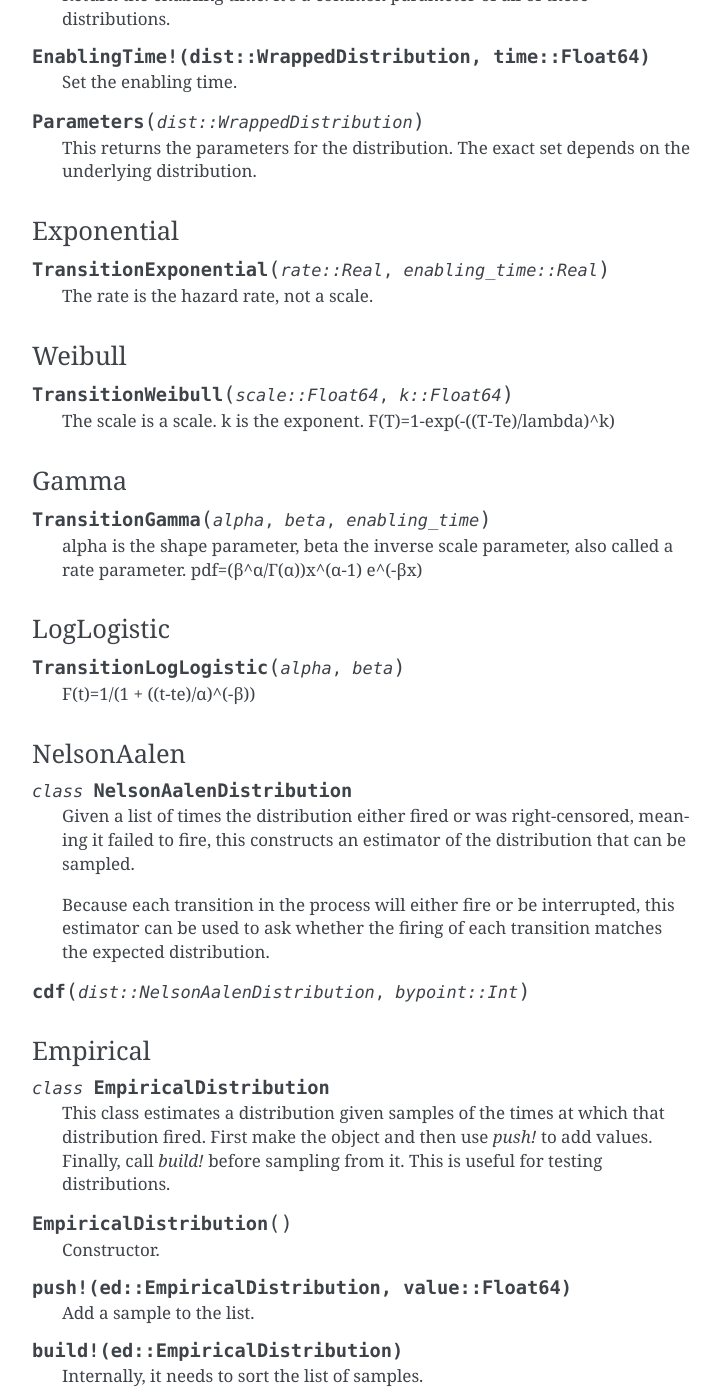
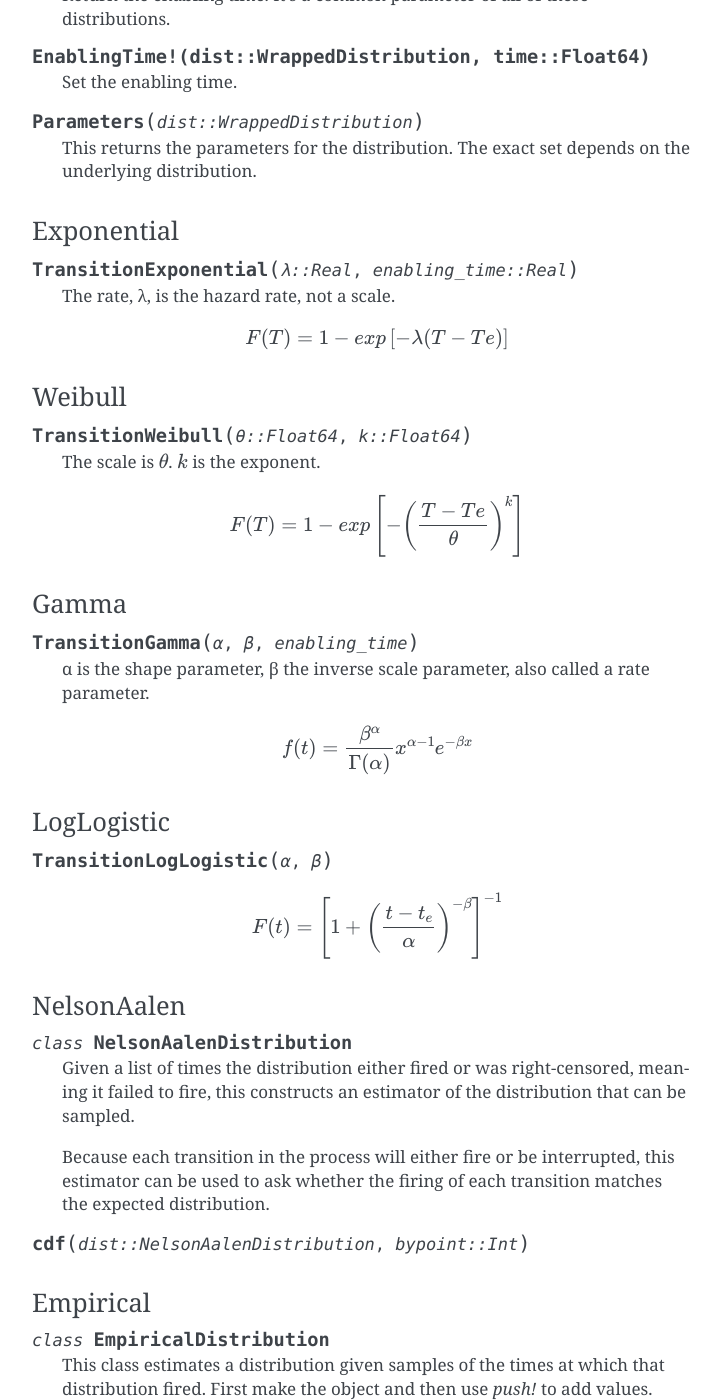
Before and after one commit to adolgert/CTDE.jl, a Sphinx documentation site: the page built from doc/source/programming.rst, in a window 1280 px wide and 1400 px high, scrolled down 4006 px. Shown: the whole window, without its empty margins (388-1109 px from the left). Built offline with Sphinx 7.4.7, drawn with Linux system fonts in a browser that asks for light colours; pages that are not in the unit, such as notebooks, are missing from menus.

Commit message:
A first round of documentation.

```diff
--- a/doc/source/programming.rst
+++ b/doc/source/programming.rst
@@ -168,27 +168,33 @@ WrappedDistribution
 Exponential
 ^^^^^^^^^^^^^^^^^
 
-.. function:: TransitionExponential(rate::Real, enabling_time::Real)
+.. function:: TransitionExponential(λ::Real, enabling_time::Real)
 
-   The rate is the hazard rate, not a scale.
+   The rate, λ, is the hazard rate, not a scale.
+
+   .. math:: F(T)=1-exp\left[-\lambda(T-Te)\right]
 
 Weibull
 ^^^^^^^^^^^^^^
-.. function:: TransitionWeibull(scale::Float64, k::Float64)
+.. function:: TransitionWeibull(θ::Float64, k::Float64)
 
-    The scale is a scale. k is the exponent. F(T)=1-exp(-((T-Te)/lambda)^k)
+    The scale is :math:`\theta`. :math:`k` is the exponent.
+
+    .. math:: F(T)=1-exp\left[-\left(\frac{T-Te}{\theta}\right)^k\right]
 
 Gamma
 ^^^^^^^^^^^^^^^^
-.. function:: TransitionGamma(alpha, beta, enabling_time)
+.. function:: TransitionGamma(α, β, enabling_time)
 
-    alpha is the shape parameter, beta the inverse scale parameter, also called a rate parameter. pdf=(β^α/Γ(α))x^(α-1) e^(-βx)
+    α is the shape parameter, β the inverse scale parameter, also called a rate parameter.
+
+    .. math:: f(t)=\frac{\beta^\alpha}{\Gamma(\alpha)}x^{\alpha-1} e^{-\beta x}
 
 LogLogistic
 ^^^^^^^^^^^^^^^^^^^^
-.. function:: TransitionLogLogistic(alpha, beta)
+.. function:: TransitionLogLogistic(α, β)
 
-   F(t)=1/(1 + ((t-te)/α)^(-β))
+   .. math:: F(t)=\left[1 + \left(\frac{t-t_e}{\alpha}\right)^{-\beta}\right]^{-1}
 
 NelsonAalen
 ^^^^^^^^^^^^^^^^
```
Also changed, not shown: doc/source/install.rst (added, +17 -0 lines).
